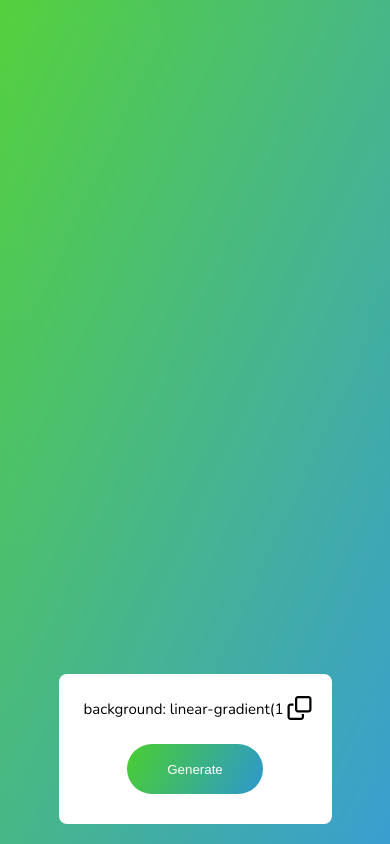
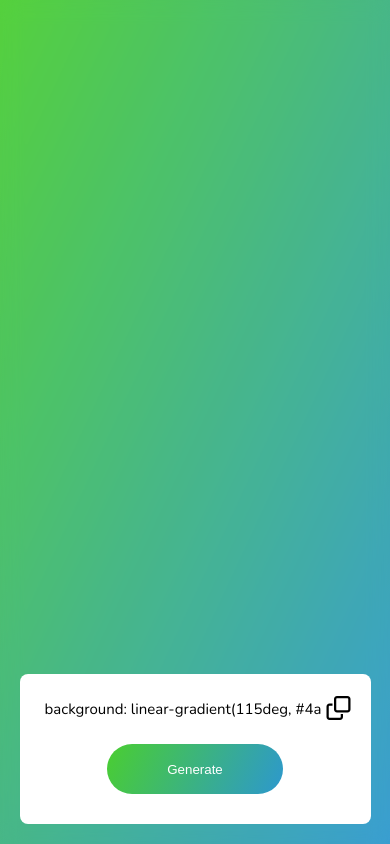
Before and after one commit to TheAppau/grad, a plain HTML site: page index.html in a window 390 px wide. Drawn offline with nearby package versions, Linux system fonts and the light colour scheme.

Commit message:
Initial Commit

```diff
--- a/css/style.scss
+++ b/css/style.scss
@@ -120,7 +120,7 @@ i{
 }
 @media only screen and (max-width :600px){
     .wrapper{
-       max-width: 70%;
+       max-width: 90%;
     }
     .container{
         display: none;
--- a/index.html
+++ b/index.html
@@ -5,7 +5,7 @@
     <meta charset="UTF-8" />
     <meta http-equiv="X-UA-Compatible" content="IE=edge" />
     <meta name="viewport" content="width=device-width, initial-scale=1.0" />
-    <title>Grad</title>
+    <title>Gradi</title>
     <link rel="stylesheet" href="./css/style.css" />
     <script src="https://kit.fontawesome.com/ef32282a06.js" crossorigin="anonymous"></script>
 </head>
```
Also changed, not shown: css/style.css.
